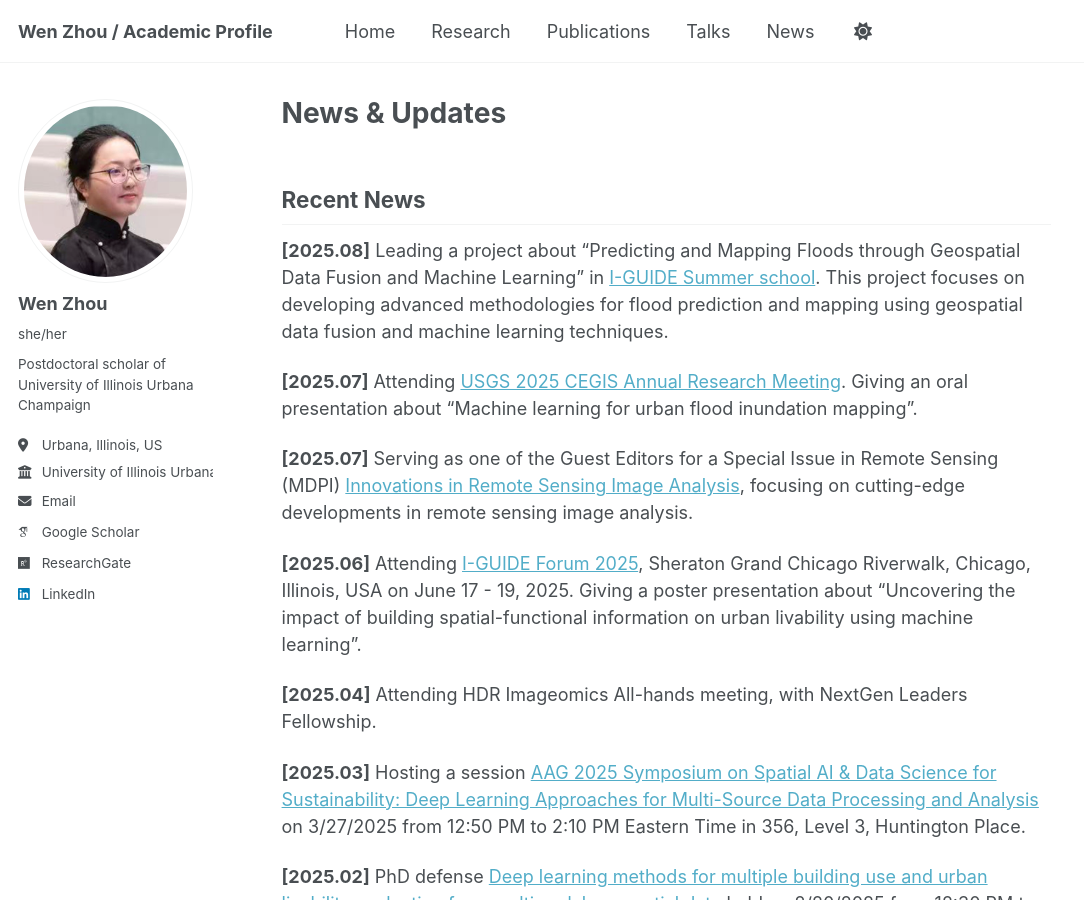
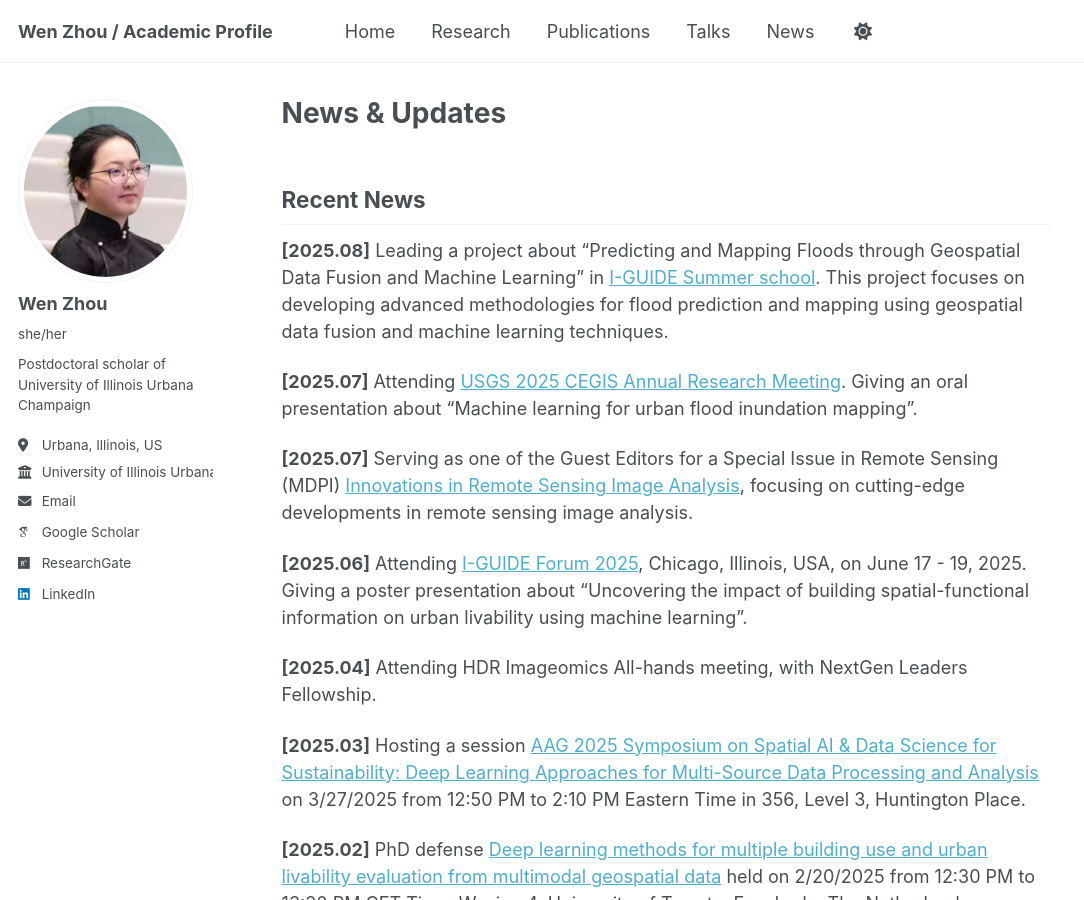
Before and after one commit to VienJou/vienjou.github.io, a Jekyll site: the page built from _pages/news.md, in a window 1280 px wide and 900 px high. Shown: the whole window, without its empty margins (0-1084 px from the left). Built offline with Jekyll 4.4.1, drawn with Linux system fonts in a browser that asks for light colours; some web fonts are replaced; a script that is not in the unit is left out.

Commit message:
Simplify I-GUIDE Forum 2025 location - Remove 'Sheraton Grand Chicago Riverwalk' for cleaner format

```diff
--- a/_pages/news.md
+++ b/_pages/news.md
@@ -12,7 +12,7 @@
 
 **[2025.07]** Serving as one of the Guest Editors for a Special Issue in Remote Sensing (MDPI) [Innovations in Remote Sensing Image Analysis](https://www.mdpi.com/journal/remotesensing/special_issues/7OJ5MCIWB0), focusing on cutting-edge developments in remote sensing image analysis.
 
-**[2025.06]** Attending [I-GUIDE Forum 2025](https://i-guide.io/forum/forum-2025/), Sheraton Grand Chicago Riverwalk, Chicago, Illinois, USA on June 17 - 19, 2025. Giving a poster presentation about "Uncovering the impact of building spatial-functional information on urban livability using machine learning".
+**[2025.06]** Attending [I-GUIDE Forum 2025](https://i-guide.io/forum/forum-2025/), Chicago, Illinois, USA, on June 17 - 19, 2025. Giving a poster presentation about "Uncovering the impact of building spatial-functional information on urban livability using machine learning".
 
 **[2025.04]** Attending HDR Imageomics All-hands meeting, with NextGen Leaders Fellowship.
 
```
